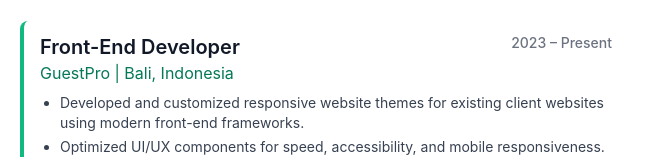
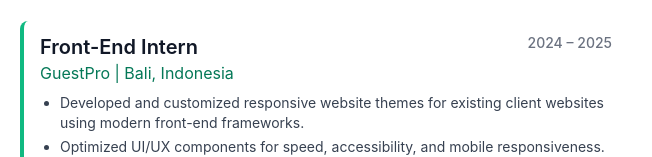
Before and after one commit to Valentino-ai/PP, a plain HTML site: page index.html in a window 1280 px wide. Shown: the part 800-957 px from the top of the page, 212-864 px from the left. Drawn offline with nearby package versions, Linux system fonts and the light colour scheme.

Commit message:
Add files via upload

```diff
--- a/index.html
+++ b/index.html
@@ -141,8 +141,8 @@
 
                     <article class="job-article mb-6 border-l-4 border-emerald-500 pl-4 p-3 rounded-lg">
                         <div class="flex justify-between items-start">
-                            <h3 class="text-xl font-semibold text-gray-900">Front-End Developer</h3>
-                            <span class="text-sm text-gray-500 font-medium">2023 – Present</span>
+                            <h3 class="text-xl font-semibold text-gray-900">Front-End Intern</h3>
+                            <span class="text-sm text-gray-500 font-medium">2024 – 2025</span>
                         </div>
                         <p class="text-md text-emerald-700 mb-2">GuestPro | Bali, Indonesia</p>
                         <ul class="list-disc list-outside ml-5 text-gray-700 space-y-1 text-sm">
```
